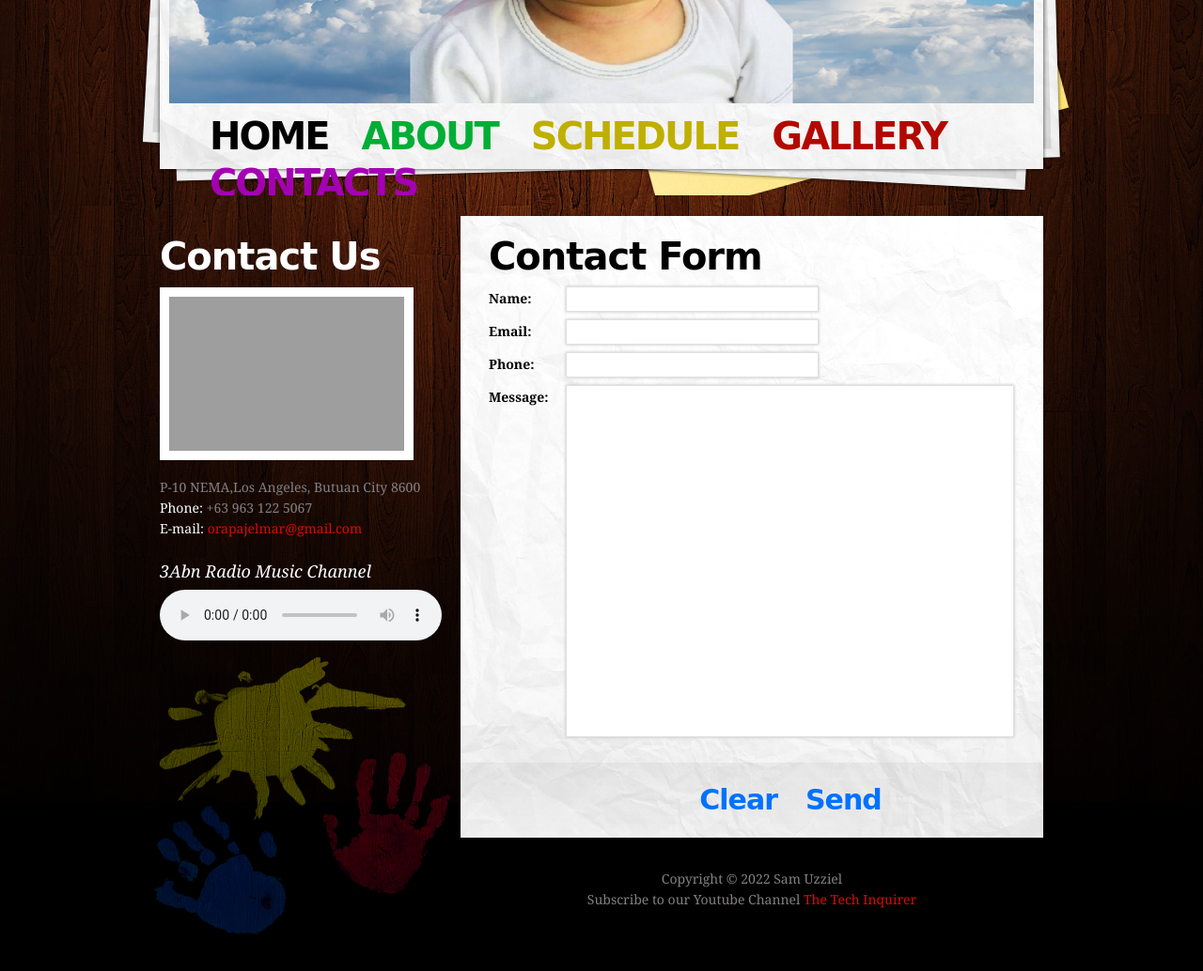
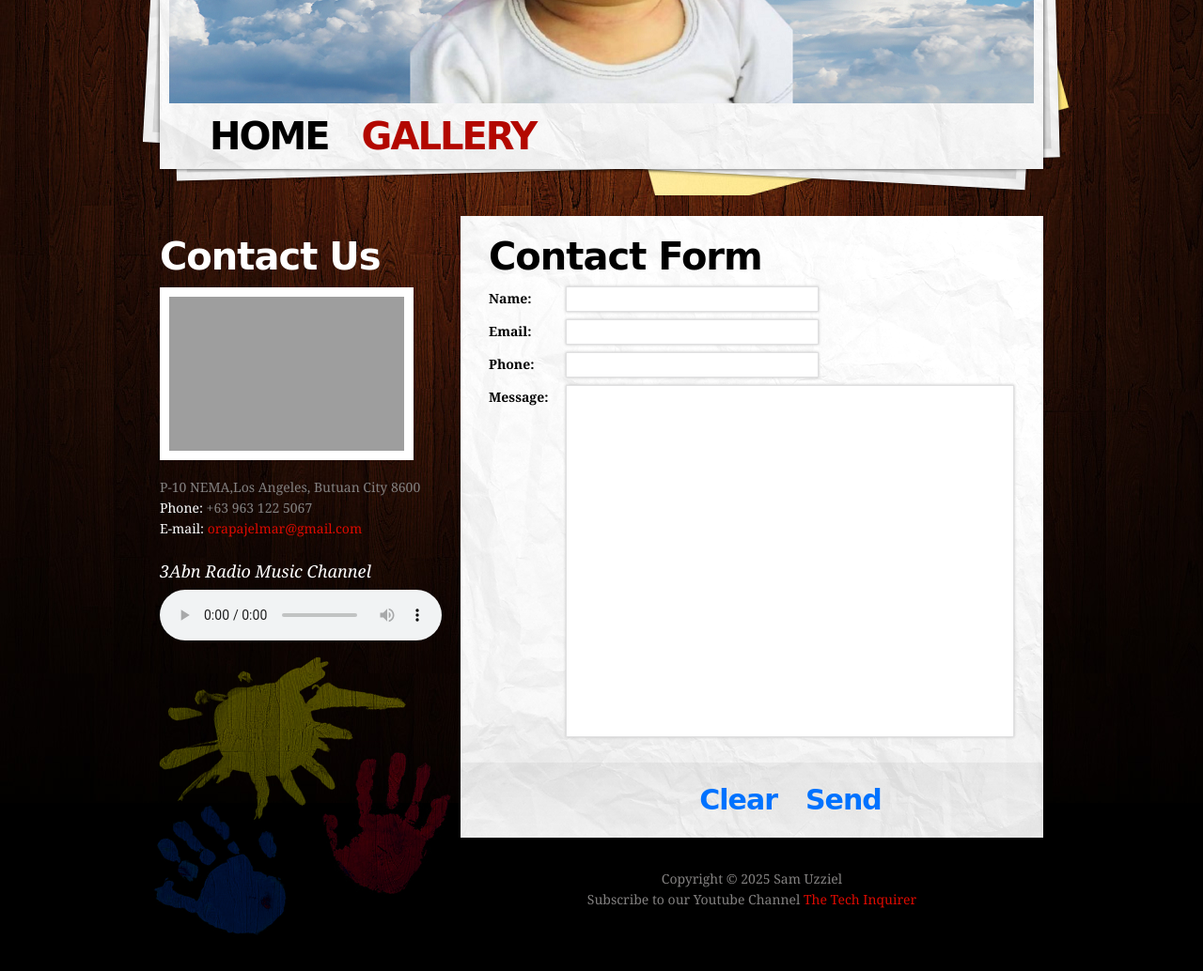
Before and after one commit to orapagier/uzziel, a plain HTML site: page contacts.html in a window 1280 px wide. Shown: the part 380-1414 px from the top of the page at 94% size. Drawn offline with Linux system fonts and the light colour scheme; grey boxes are pictures that could not be loaded; a web font is replaced by a local one.

Commit message:
Update contacts.html

```diff
--- a/contacts.html
+++ b/contacts.html
@@ -55,10 +55,7 @@ $(document)
         <a href="#" class="prev"></a><a href="#" class="next"></a> </div>
       <ul class="menu">
         <li class="current"><a href="index.html" class="clr-1">Home</a></li>
-        <li><a href="about.html" class="clr-2">About</a></li>
-        <li><a href="schedule.html" class="clr-3">Schedule</a></li>
         <li><a href="gallery.html" class="clr-4">Gallery</a></li>
-        <li><a href="contacts.html" class="clr-5">Contacts</a></li>
       </ul>
     </nav>
   </header>
@@ -104,7 +101,7 @@ $(document)
         </div>
         <!--==============================footer=================================-->
         <footer>
-          <p>Copyright © 2022 Sam Uzziel</p>
+          <p>Copyright © 2025 Sam Uzziel</p>
           <p>Subscribe to our Youtube Channel <a target="_blank" href="https://www.youtube.com/channel/UCsbSLlv-eVA-O5jARIyJ9iQ" class="link">The Tech Inquirer</a></p>
         </footer>
       </div>
```
